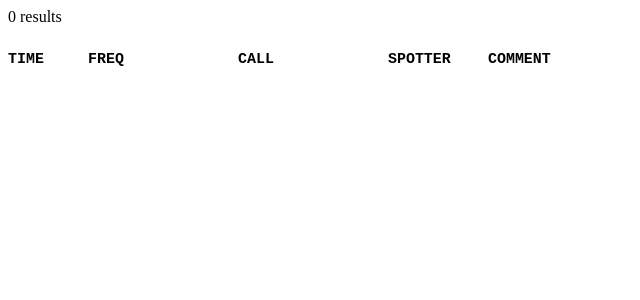
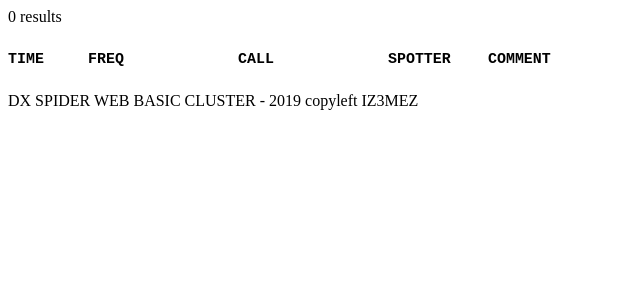
Before and after one commit to iz3mez/dxspider-basic-web, a PHP site: page / in a window 1280 px wide. Shown: the top 300 px of the page, without its empty margins (0-640 px from the left). Run offline with PHP 8.4, Linux system fonts and the light colour scheme; data that the repository does not hold is empty.

Commit message:
Update index.php

```diff
--- a/index.php
+++ b/index.php
@@ -4,7 +4,7 @@
 
 <meta charset="utf-8">
 
-<title>DX SPIDER WEB BASIC CLUSTER</title>
+<title>DX SPIDER WEB BASIC CLUSTER BY IZ3MEZ</title>
 </head>
 <style type="text/css">
 .console {
@@ -51,5 +51,6 @@ $conn->close();
 ?>
 </tbody>
 </table>
+<?php echo "DX SPIDER WEB BASIC CLUSTER - 2019 copyleft IZ3MEZ";  ?>
 </body>
 </html>
```
